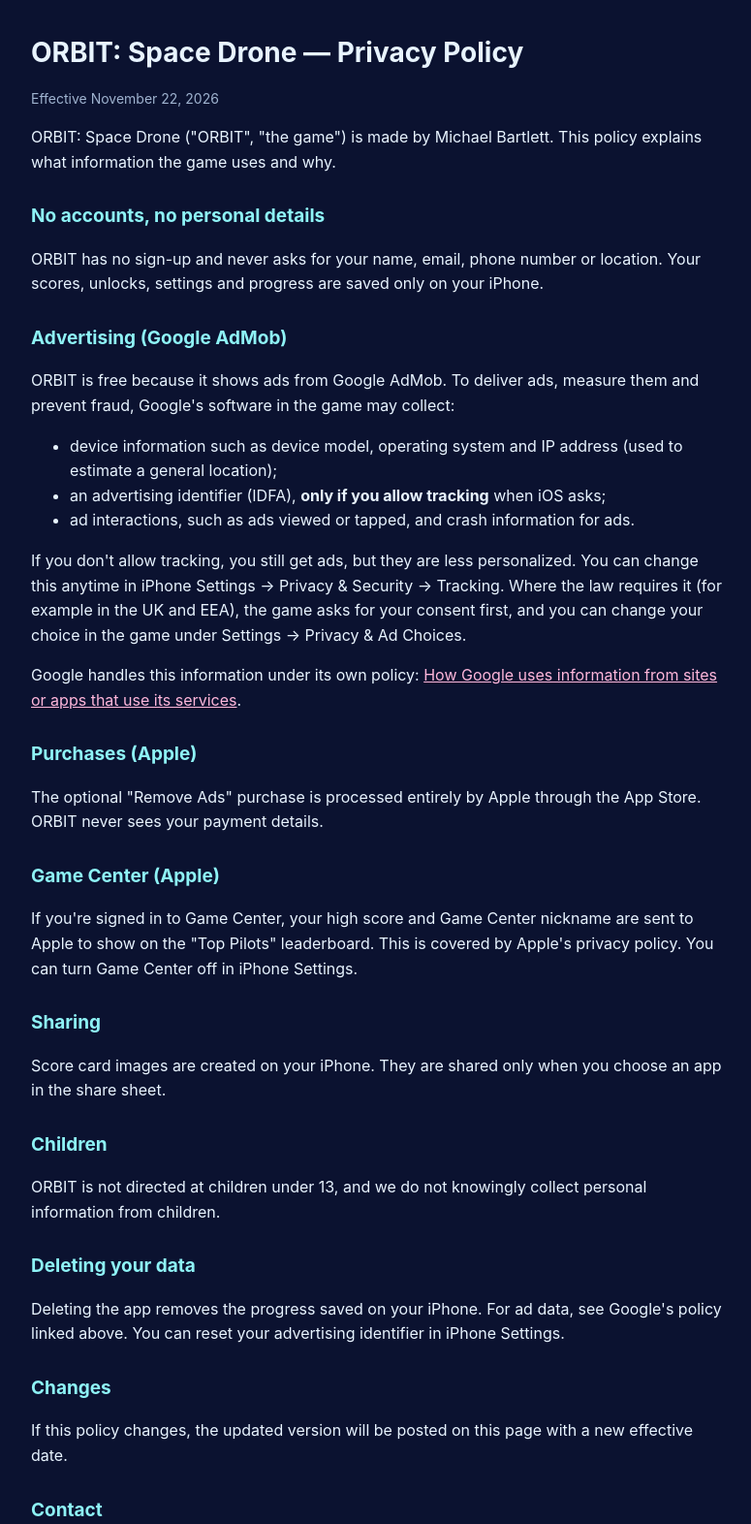
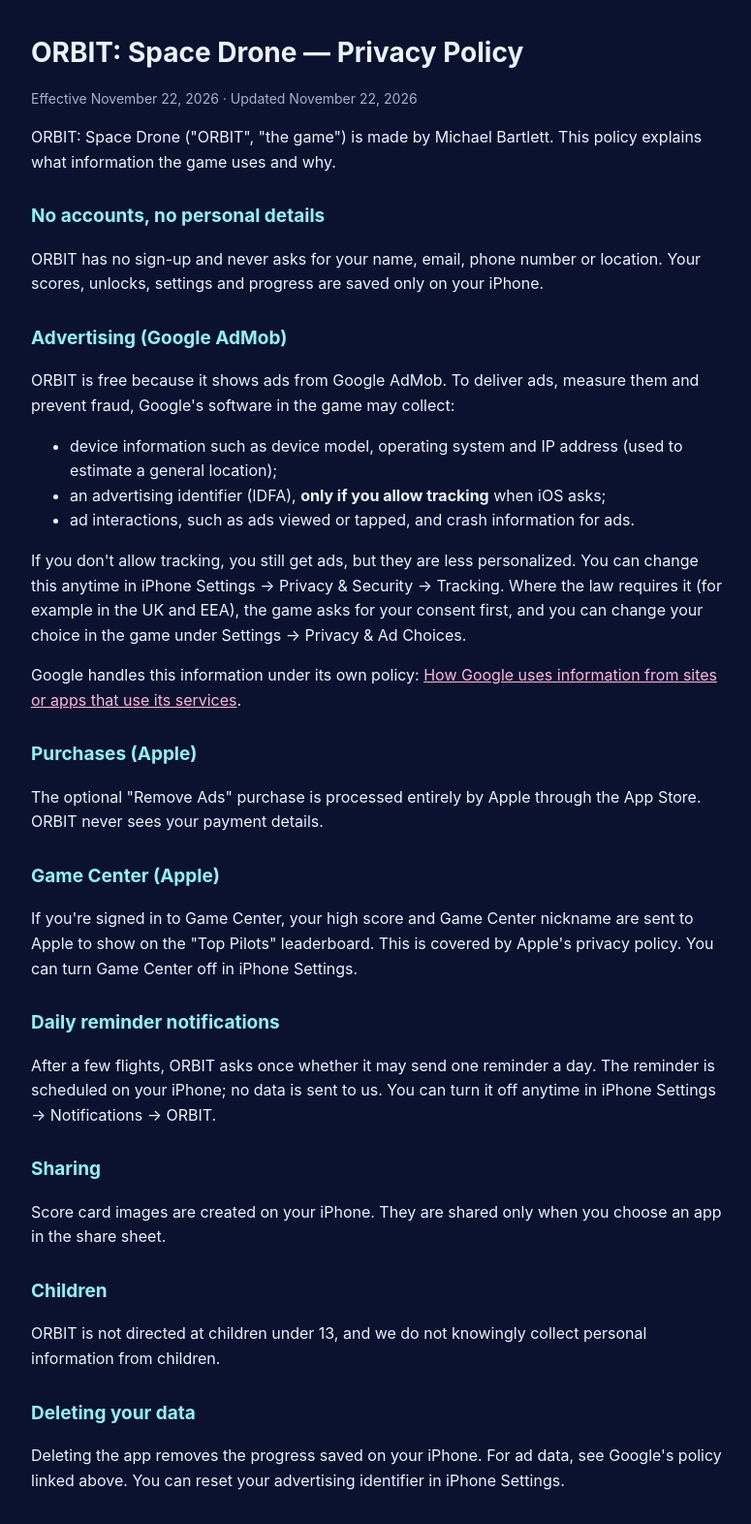
Before and after one commit to theuncubicle-hub/theuncubicle-hub.github.io, a plain HTML site: page orbit/privacy.html in a window 1280 px wide. Shown: the top 1572 px of the page at 97% size, without its empty margins (248-1023 px from the left). Drawn offline with Linux system fonts and the light colour scheme.

Commit message:
ORBIT privacy policy: daily reminder notifications
Co-Authored-By: Claude Opus 5.5 <noreply@anthropic.com>
Claude-Session: https://claude.ai/code/session_0124gSH9Hw83v4jqxP5Htohd

```diff
--- a/orbit/privacy.html
+++ b/orbit/privacy.html
@@ -13,7 +13,7 @@
 </head>
 <body><main>
 <h1>ORBIT: Space Drone — Privacy Policy</h1>
-<p class="muted">Effective November 22, 2026</p>
+<p class="muted">Effective November 22, 2026 · Updated November 22, 2026</p>
 
 <p>ORBIT: Space Drone ("ORBIT", "the game") is made by Michael Bartlett. This policy explains what information the game uses and why.</p>
 
@@ -36,6 +36,9 @@
 <h2>Game Center (Apple)</h2>
 <p>If you're signed in to Game Center, your high score and Game Center nickname are sent to Apple to show on the "Top Pilots" leaderboard. This is covered by Apple's privacy policy. You can turn Game Center off in iPhone Settings.</p>
 
+<h2>Daily reminder notifications</h2>
+<p>After a few flights, ORBIT asks once whether it may send one reminder a day. The reminder is scheduled on your iPhone; no data is sent to us. You can turn it off anytime in iPhone Settings → Notifications → ORBIT.</p>
+
 <h2>Sharing</h2>
 <p>Score card images are created on your iPhone. They are shared only when you choose an app in the share sheet.</p>
 
```
